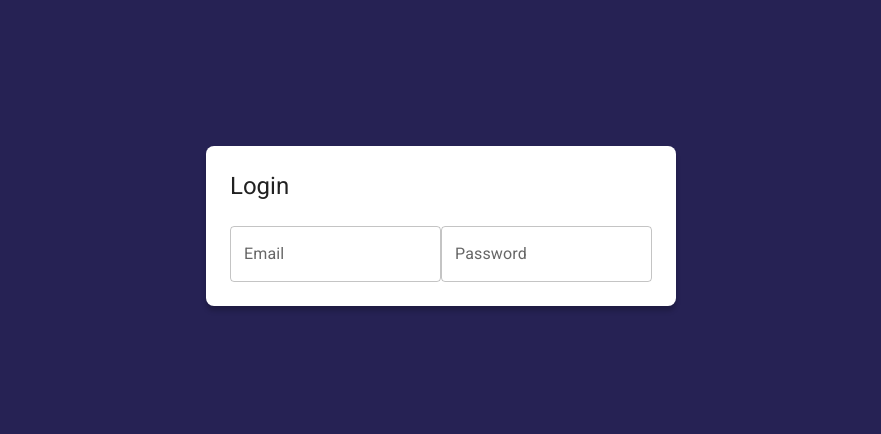
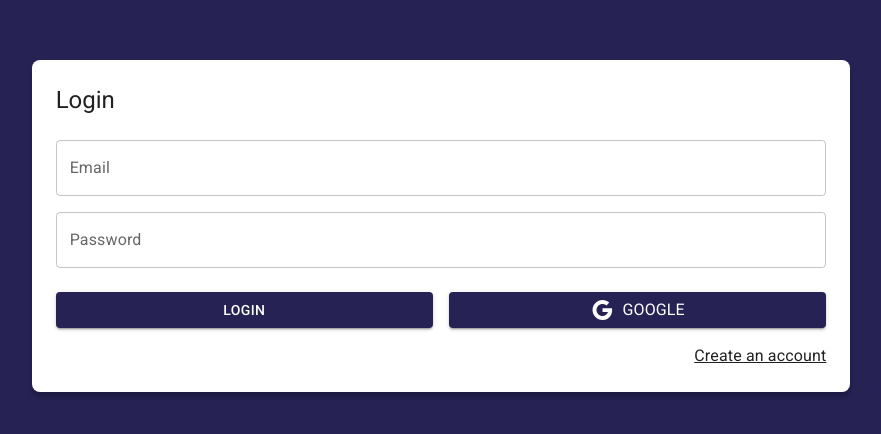
Before and after one commit to christinalorenzomontes/journal-app-react, a React (Vite) app: page / in a window 1280 px wide. Shown: the part 174-608 px from the top of the page, without its empty margins (199-1080 px from the left). Built offline with nearby package versions, Linux system fonts and the light colour scheme.

Commit message:
LoginPage second part

```diff
--- a/src/auth/pages/LoginPage.jsx
+++ b/src/auth/pages/LoginPage.jsx
@@ -1,4 +1,6 @@
-import { Grid, TextField, Typography } from "@mui/material"
+import { Link as RouterLink } from 'react-router-dom';
+import { Button, Grid, Link, TextField, Typography } from "@mui/material";
+import { Google } from "@mui/icons-material";
 
 export const LoginPage = () => {
   return (
@@ -18,7 +20,7 @@
       <Typography variant="h5" sx={{ mb: 1 }}>Login</Typography>
       <form>
         <Grid container>
-          <Grid item sx={{ mt: 2 }}>
+          <Grid item xs={ 12 } sx={{ mt: 2 }}>
             <TextField
               label="Email"
               type="email"
@@ -26,7 +28,7 @@
               fullWidth
             />
           </Grid>
-          <Grid item sx={{ mt: 2}} >
+          <Grid item xs={ 12 } sx={{ mt: 2}} >
             <TextField
               label="Password"
               type="password"
@@ -34,7 +36,24 @@
               fullWidth
             />
           </Grid>
-
+          <Grid container spacing={ 2 } sx={{ mb: 2, mt: 1 }}>
+            <Grid item xs={ 12 } sm={ 6 }>
+              <Button variant="contained" fullWidth>
+                Login
+              </Button>
+            </Grid>
+            <Grid item xs={ 12 } sm={ 6 }>
+              <Button variant="contained" fullWidth>
+                <Google />
+                <Typography sx={{ ml: 1 }}>Google</Typography>
+              </Button>
+            </Grid>
+          </Grid>
+          <Grid container direction='row' justifyContent='end'>
+            <Link component={ RouterLink } color='inherit' to='/auth/register'>
+            Create an account
+            </Link>
+          </Grid>
         </Grid>
       </form>
     </Grid>
```
